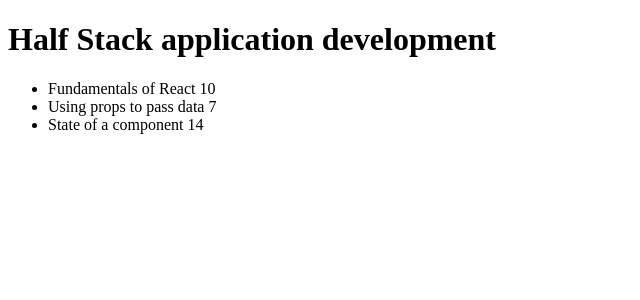
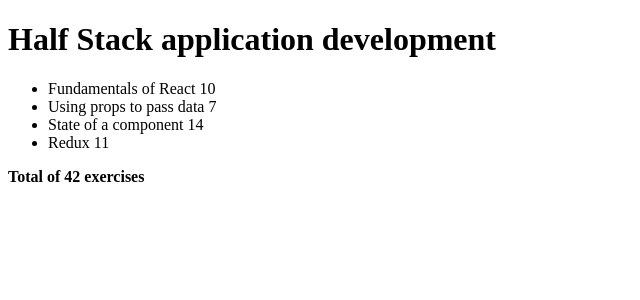
Before and after one commit to justyoberg/courseinfo, a React (Create React App) app: page / in a window 1280 px wide. Shown: the top 300 px of the page, without its empty margins (0-640 px from the left). Built offline with nearby package versions, Linux system fonts and the light colour scheme.

Commit message:
Finish exercise 2.2 and 2.3

```diff
--- a/src/App.js
+++ b/src/App.js
@@ -19,6 +19,11 @@
         name: 'State of a component',
         exercises: 14,
         id: 3
+      },
+      {
+        name: 'Redux',
+        exercises: 11,
+        id: 4
       }
     ]
   }
--- a/src/components/Course.jsx
+++ b/src/components/Course.jsx
@@ -10,6 +10,7 @@
     <ul>
       <Content parts={parts} />
     </ul>
+    <p><b>Total of {parts.reduce((a, b) => a + b.exercises, 0)} exercises</b></p>
   </div>
   )
 }
```
